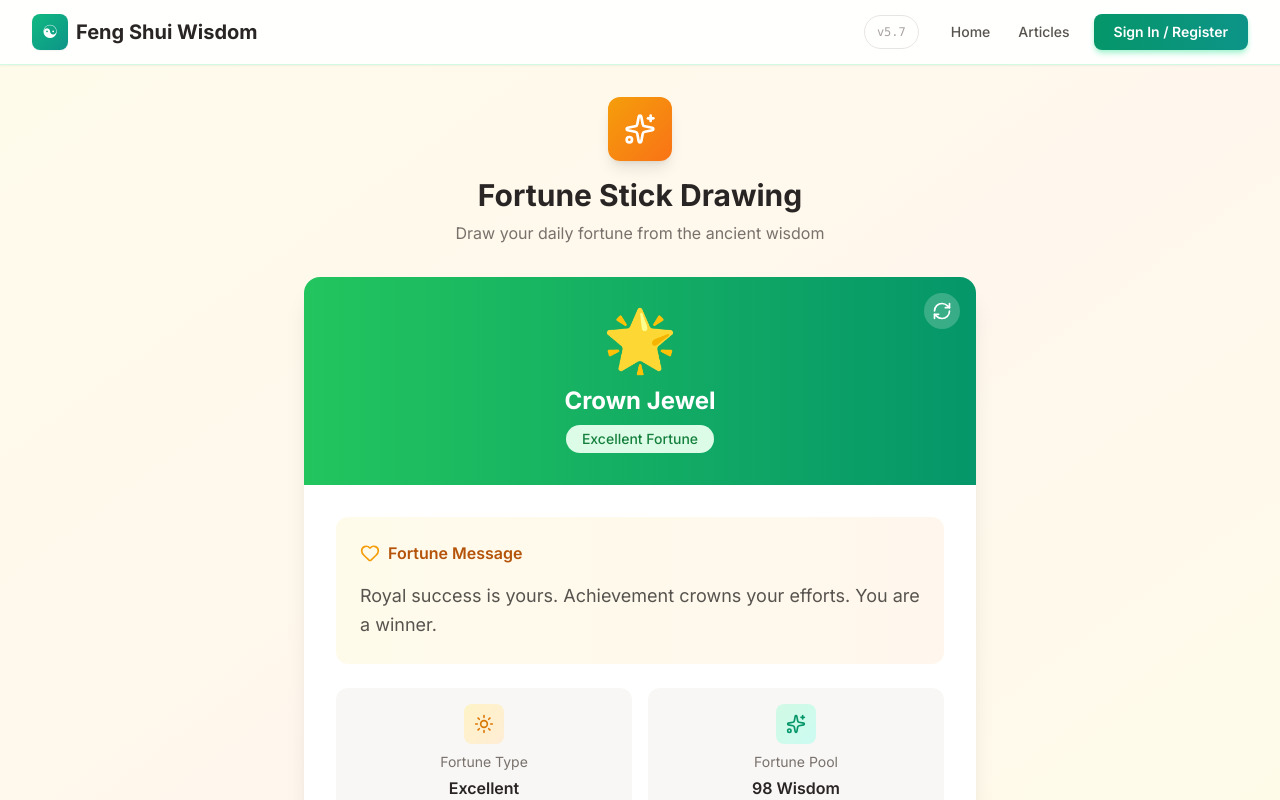
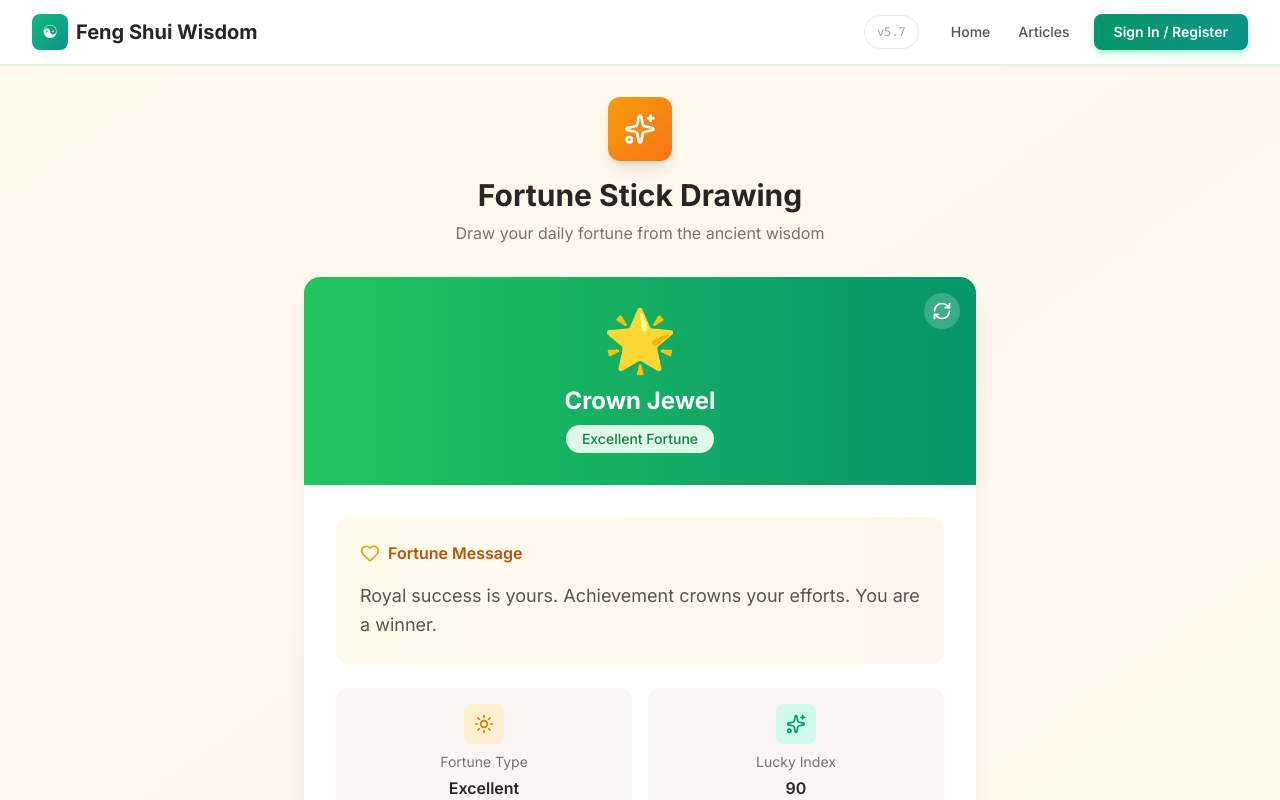
Before and after one commit to skybabila/fengshui, a Next.js app: page /fortune/draw in a window 1280 px wide. Both pictures are taken after a click on the button "Draw Your Fortune". Shown: the top 800 px of the page. Built offline with nearby package versions, Linux system fonts and the light colour scheme; no server answers.

Commit message:
Update fortune to show random lucky number based on type

```diff
--- a/app/fortune/draw/page.tsx
+++ b/app/fortune/draw/page.tsx
@@ -118,7 +118,18 @@ export default function FortuneDrawPage() {
   const [loading, setLoading] = useState(true)
   const [drawing, setDrawing] = useState(false)
   const [drawnFortune, setDrawnFortune] = useState<any>(null)
+  const [luckyNumber, setLuckyNumber] = useState<number>(0)
   const [animationClass, setAnimationClass] = useState('')
+
+  const getLuckyNumber = (type: string): number => {
+    switch (type) {
+      case 'Excellent': return Math.floor(Math.random() * 15) + 85 // 85-99
+      case 'Good': return Math.floor(Math.random() * 25) + 60 // 60-84
+      case 'Normal': return Math.floor(Math.random() * 20) + 40 // 40-59
+      case 'Challenging': return Math.floor(Math.random() * 20) + 20 // 20-39
+      default: return Math.floor(Math.random() * 80) + 20
+    }
+  }
 
   useEffect(() => {
     async function fetchData() {
@@ -147,8 +158,10 @@ export default function FortuneDrawPage() {
 
     const randomIndex = Math.floor(Math.random() * FORTUNES.length)
     const selectedFortune = FORTUNES[randomIndex]
+    const number = getLuckyNumber(selectedFortune.type)
 
     setDrawnFortune(selectedFortune)
+    setLuckyNumber(number)
     setAnimationClass('animate-fade-in-up')
     setDrawing(false)
   }
@@ -274,8 +287,8 @@ export default function FortuneDrawPage() {
                   <div className="w-10 h-10 bg-gradient-to-br from-emerald-100 to-teal-100 rounded-lg flex items-center justify-center mx-auto mb-2">
                     <Sparkles className="w-5 h-5 text-emerald-600" />
                   </div>
-                  <p className="text-sm text-stone-500 mb-1">Fortune Pool</p>
-                  <p className="font-semibold text-stone-800">{FORTUNES.length} Wisdom</p>
+                  <p className="text-sm text-stone-500 mb-1">Lucky Index</p>
+                  <p className="font-semibold text-stone-800">{luckyNumber}</p>
                 </div>
               </div>
 
```
